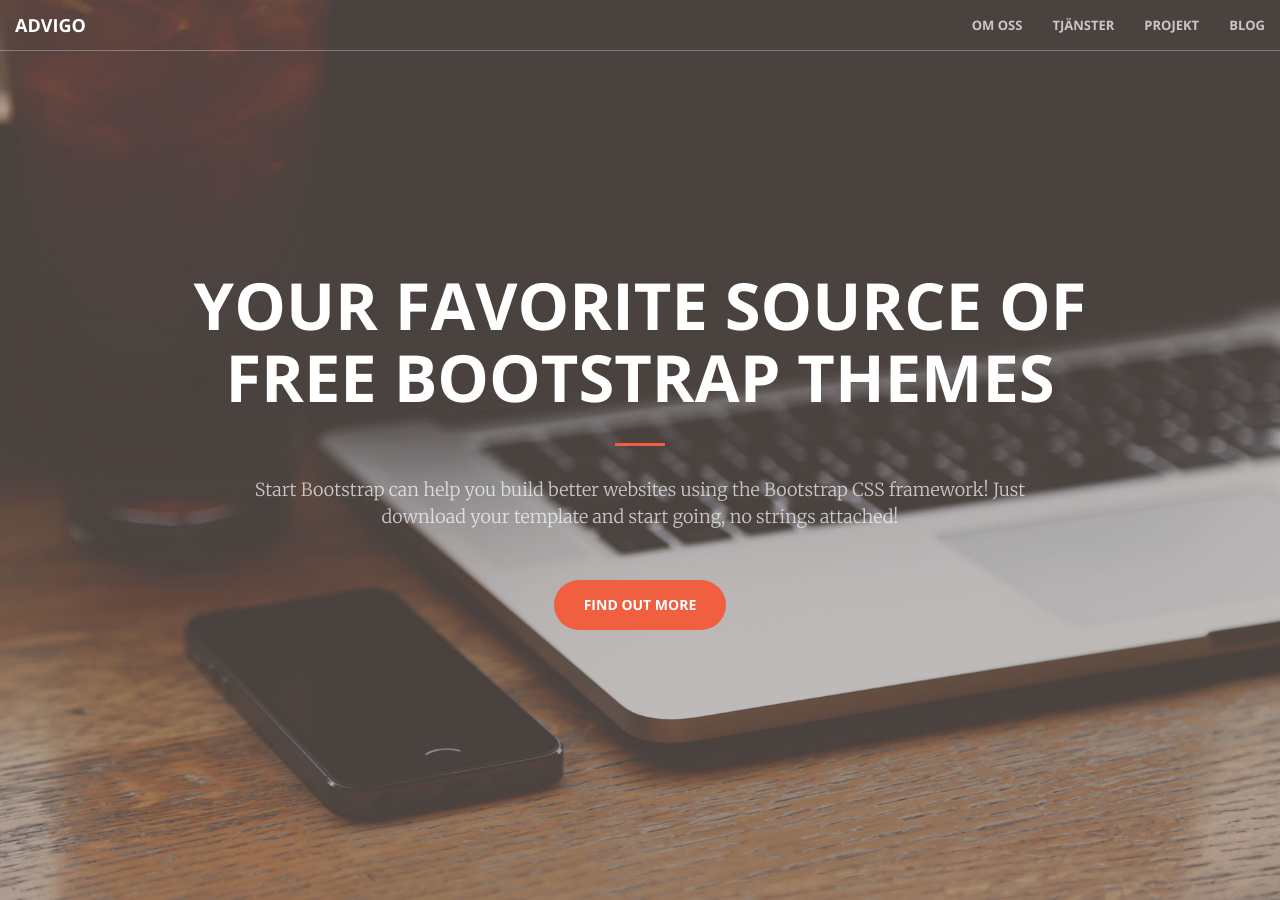
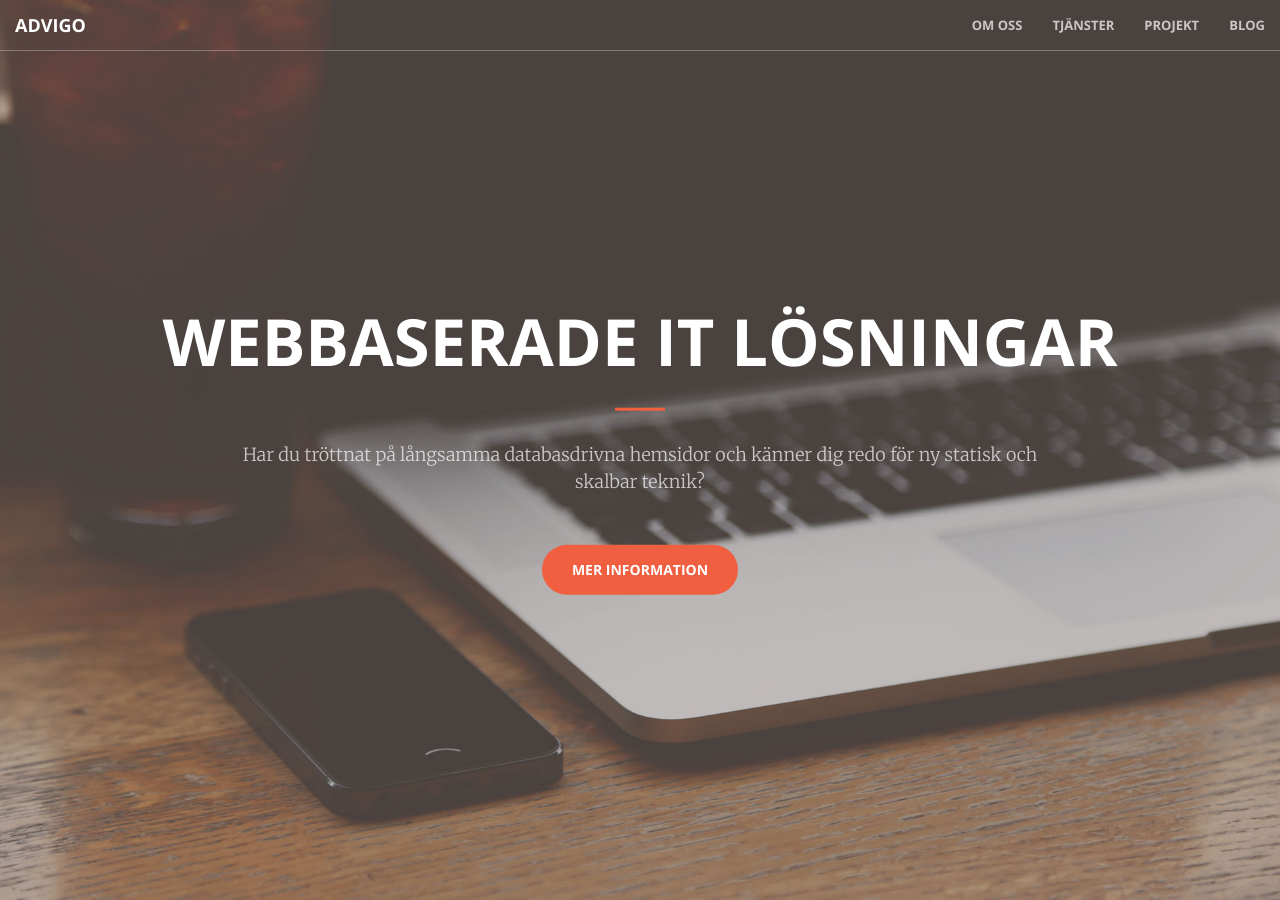
Before and after one commit to advigo/advigo, a Jekyll site: the page built from index.html, in a window 1280 px wide and 900 px high. Built offline with Jekyll 4.4.1, drawn with Linux system fonts in a browser that asks for light colours; some of the changed text lies outside the part shown.

Commit message:
Translated

```diff
--- a/_layouts/default.html
+++ b/_layouts/default.html
@@ -60,9 +60,9 @@
 			<div class="container">
 				<div class="row">
 					<div class="col-lg-8 col-lg-offset-2 text-center">
-						<h2 class="section-heading">Låt oss höras!</h2>
+						<h2 class="section-heading">Hör av dig!</h2>
 						<hr class="primary">
-						<p>Redo att starta ditt nya projekt med oss? Vad roligt! Ring eller maila oss så hör vi av oss så fort som möjligt!</p>
+						<p>Redo att starta ditt nya projekt med oss? Vad roligt! Ring eller maila, så hör vi av oss så fort som möjligt!</p>
 					</div>
 					<div class="col-lg-4 col-lg-offset-2 text-center">
 						<i class="fa fa-phone fa-3x wow bounceIn"></i>
--- a/index.html
+++ b/index.html
@@ -1,22 +1,22 @@
 ---
 layout: default
-title: A Bootstrap theme
+title: Startsida
 ---
 <header>
   <div class="header-content">
     <div class="header-content-inner">
-      <h1>Your Favorite Source of Free Bootstrap Themes</h1>
+      <h1>Webbaserade IT lösningar</h1>
       <hr>
-      <p>Start Bootstrap can help you build better websites using the Bootstrap CSS framework! Just download your template and start going, no strings attached!</p>
-      <a href="{{ site.baseurl }}/about.html" class="btn btn-primary btn-xl page-scroll">Find Out More</a>
+      <p>Har du tröttnat på långsamma databasdrivna hemsidor och känner dig redo för ny statisk och skalbar teknik?</p>
+      <a href="{{ site.baseurl }}/about.html" class="btn btn-primary btn-xl page-scroll">Mer information</a>
     </div>
   </div>
 </header>
 <aside class="bg-dark">
   <div class="container text-center">
     <div class="call-to-action">
-      <h2>Free Download at Start Bootstrap!</h2>
-      <a href="{{ site.baseurl }}/services.html" class="btn btn-default btn-xl wow tada">Download Now!</a>
+      <h2>Senaste från bloggen!</h2>
+      <a href="{{ site.baseurl }}/blogg.html" class="btn btn-default btn-xl wow tada">Läs!</a>
     </div>
   </div>
 </aside>
```
Also changed, not shown: _posts/2017-02-13-Ny-Hemsida.md (+5 -5 lines), 6 other files.
